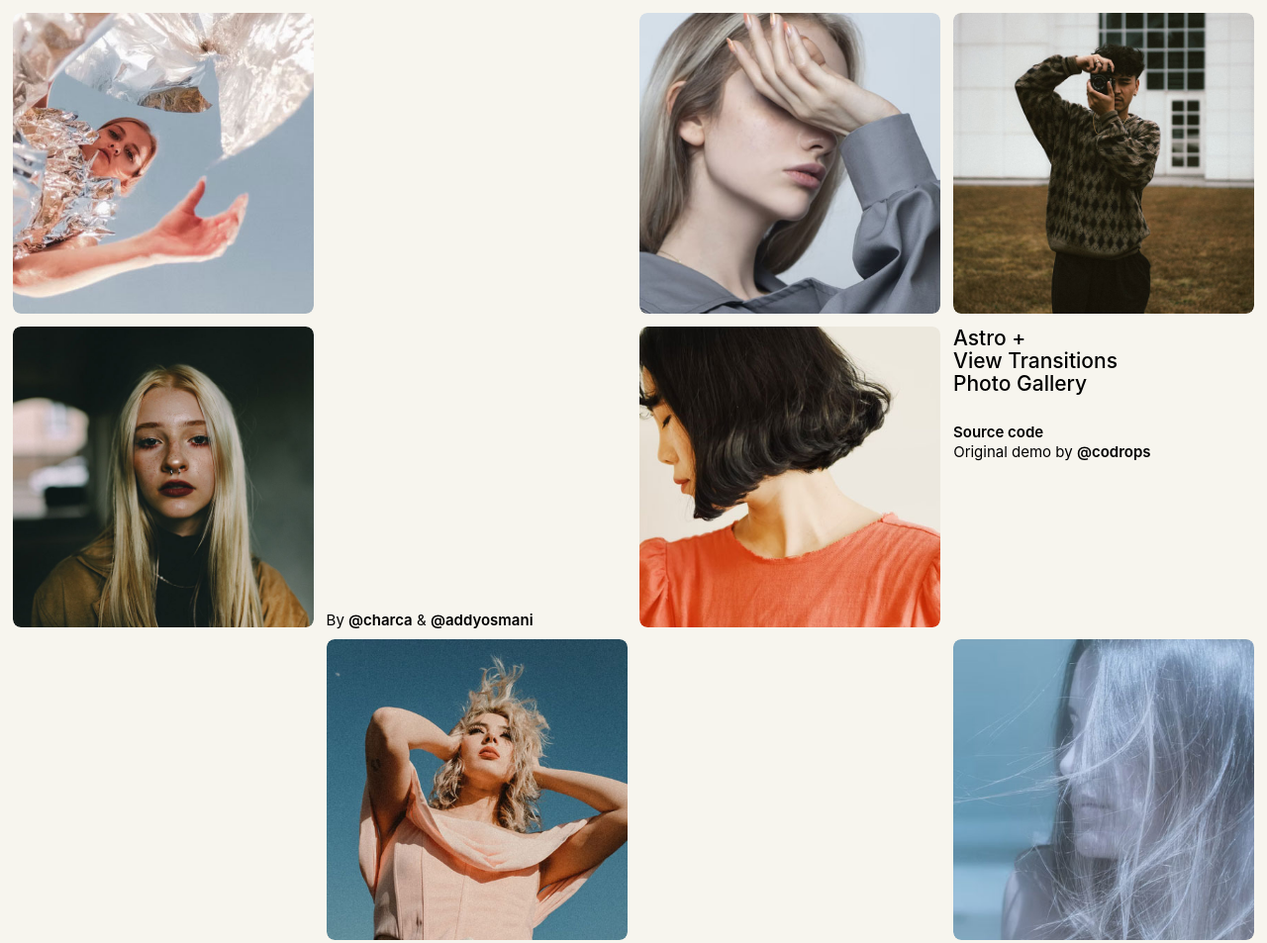
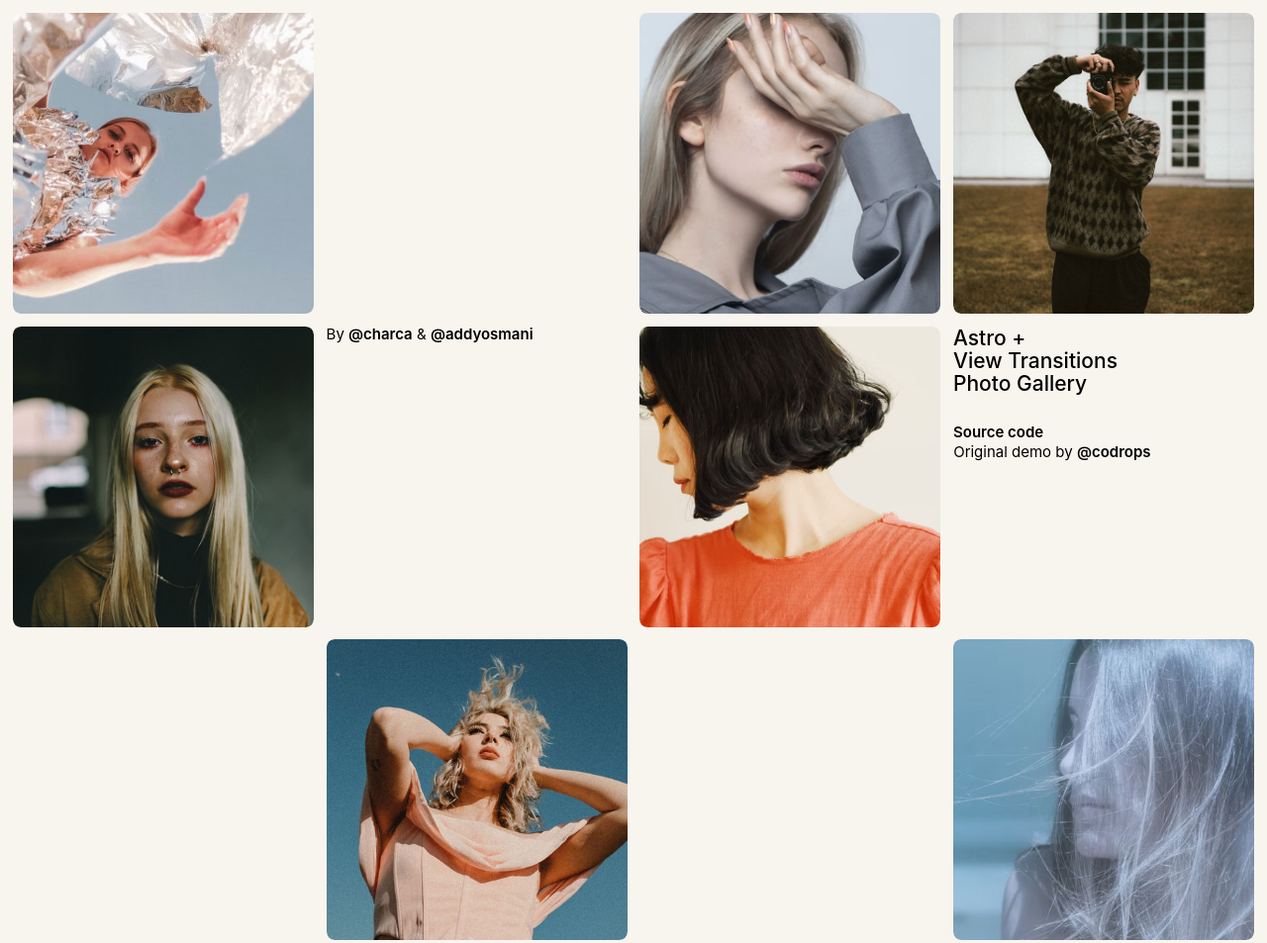
Before and after one commit to Charca/astro-photo-gallery, an Astro site: page / in a window 1280 px wide. Shown: the top 953 px of the page at 99% size. Built offline with nearby package versions, Linux system fonts and the light colour scheme; Astro itself is replaced by a stand-in of ours.

Commit message:
Fixed grid in safari

```diff
--- a/src/css/base.css
+++ b/src/css/base.css
@@ -193,8 +193,8 @@ a:focus-visible {
 }
 
 .grid__cell {
-  display: grid;
-  align-items: end;
+  /* display: grid;
+  align-items: end; */
 }
 
 .grid--mini .grid__cell:not(.grid__cell--current):hover .grid__cell-img {
```
